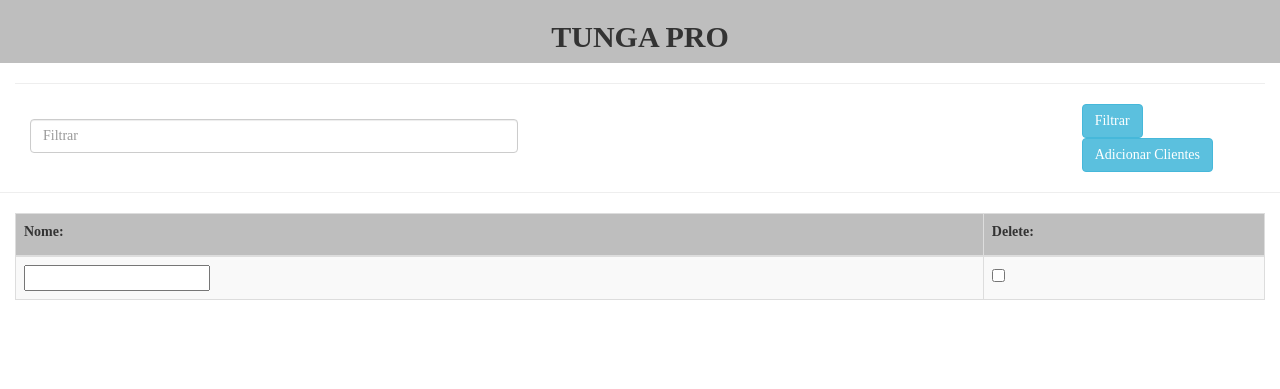
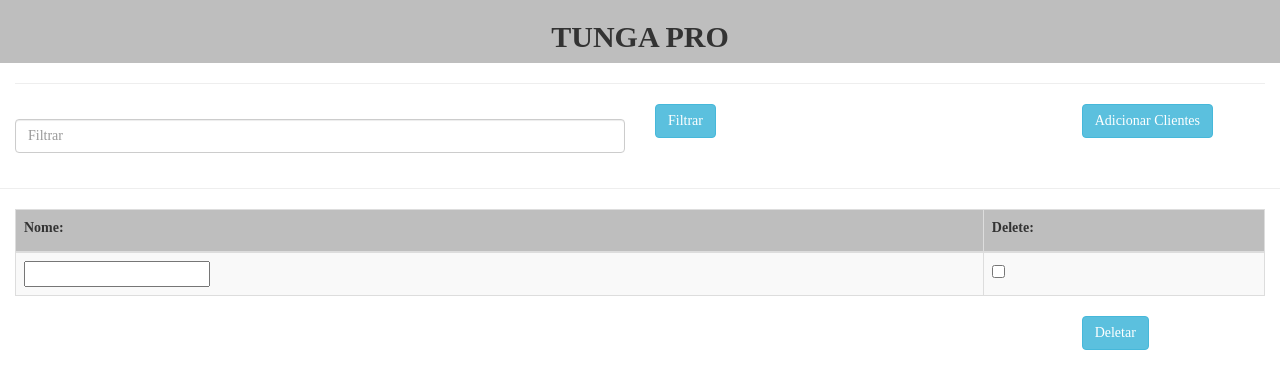
Before and after one commit to dalraf/tungapro, a Django app: page /cliente/ in a window 1280 px wide. Shown: the top 389 px of the page. Run offline with Django 3.2, Linux system fonts and the light colour scheme; data that the repository does not hold is empty; some libraries are stand-ins or nearby versions; some web fonts are replaced.

Commit message:
Adicionado botão deletar

```diff
--- a/arcomsys/templates/listarclientes.html
+++ b/arcomsys/templates/listarclientes.html
@@ -1,48 +1,38 @@
-{% extends 'base.html' %}
-{% block content %}
+{% extends 'base.html' %} {% block content %}
 <form method="post" enctype="multipart/form-data">
     <div class="row">
-        <div class="col-md-10">
-            {% csrf_token %}
-            {% for error in formfilter.non_field_errors %}
+        <div class="col-md-6">
+            {% csrf_token %} {% for error in formfilter.non_field_errors %}
             <div class="form-group has-errors text-danger small">
                 {{error}}
             </div>
-            {% endfor %}
-            {% for field in formfilter %}
+            {% endfor %} {% for field in formfilter %}
             <div class="form-group has-errors text-danger small">
                 {{field.errors}}
             </div>
-            <div class="form-group has-errors text-danger small">
-            </div>
             <div class="form-group">
-                <div class="col-md-6">
                 {{field}}
-                </div>
             </div>
             {% endfor %}
         </div>
         <div class="col-md-2">
-            <button class="btn btn-info" type="submit">Filtrar</button>
+            <button class="btn btn-info" name='Filtrar' type="submit">Filtrar</button>
+        </div>
+        <div class="col-md-2">
+        </div>
+        <div class="col-md-2">
             <a class="btn btn-info" role="button" href="{% url 'addclientes' %}">Adicionar Clientes</a>
         </div>
     </div>
     <div class="row">
-    <hr/>
-        {% csrf_token %}
-        {{ formset.management_form }}
+        <hr/> {% csrf_token %} {{ formset.management_form }}
         <div class="col-md-12">
             <table class="table table-bordered table-striped">
-                    {% for form in formset.forms %}
-                        {% for hidden in form.hidden_fields %}
-                            {{ hidden }}
-                        {% endfor %}
+                {% for form in formset.forms %} {% for hidden in form.hidden_fields %} {{ hidden }} {% endfor %}
                 <thead class="thead-default" style="background-color: #BEBEBE">
-                        {% if forloop.first %}
-                            {%for field in form.visible_fields %}
+                    {% if forloop.first %} {%for field in form.visible_fields %}
                     <th>{{ field.label_tag }}</th>
-                            {% endfor %}
-                        {% endif %}
+                    {% endfor %} {% endif %}
                 </thead>
                 <tbody>
                     <tr>
@@ -55,5 +45,12 @@
             </table>
         </div>
     </div>
+    <div class="row">
+        <div class="col-md-10">
+        </div>
+        <div class="col-md-2">
+            <button class="btn btn-info" name='Deletar' type="submit">Deletar</button>
+        </div>
+    </div>
 </form>
 {% endblock content %}
--- a/arcomsys/views.py
+++ b/arcomsys/views.py
@@ -12,10 +12,15 @@ from .forms import *
 def listarclientes(request):
     if request.method == 'POST':
         formfilter = filtrarcliente(request.POST)
-        if formfilter.is_valid():
+        if formfilter.is_valid() and 'Filtrar' in request.POST:
             filtro = formfilter.cleaned_data['filtro']
             formset = ListarClienteFormset(queryset=Cliente.objects.filter(nome__contains=filtro),)
             return render(request, 'listarclientes.html', {'formfilter': formfilter, 'formset': formset })
+        else:
+            formfilter = filtrarcliente()
+            formset = ListarClienteFormset()
+            return render(request, 'listarclientes.html', {'formfilter': formfilter, 'formset': formset })
+
     else:
         formfilter = filtrarcliente()
         formset = ListarClienteFormset()
```
Lines whose indentation alone changed are shown as unchanged.
